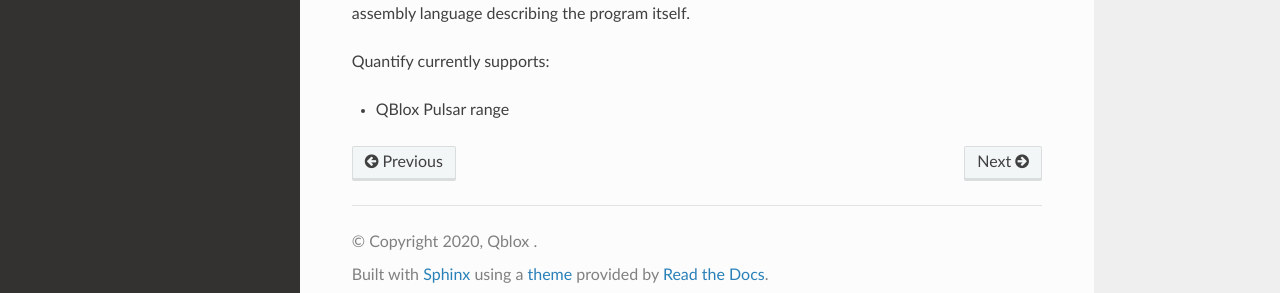
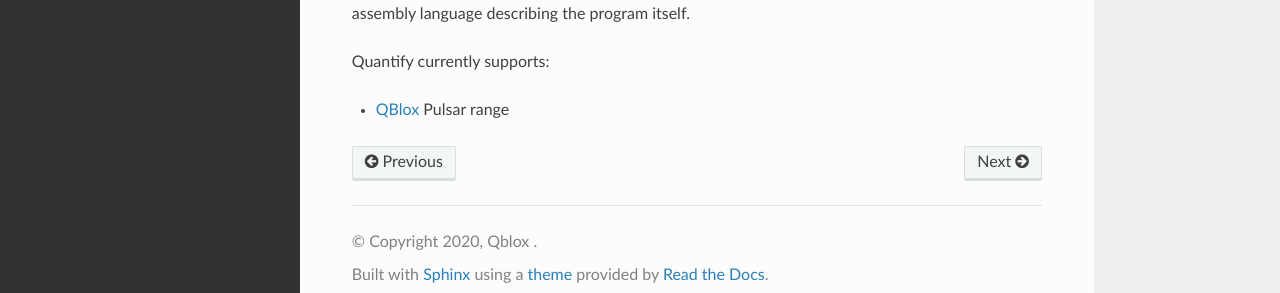
Before and after one commit to quantify-os/quantify-core, a Sphinx documentation site: the page built from doc/toolchain.rst, in a window 1280 px wide. Shown: the part 582-875 px from the top of the page. Built offline with Sphinx 7.4.7 and the Read the Docs theme 2.0.0, drawn with Linux system fonts in a browser that asks for light colours; pages that are not in the unit, such as notebooks, are missing from menus; part of the change alters nothing that is shown.

```diff
--- a/doc/toolchain.rst
+++ b/doc/toolchain.rst
@@ -24,4 +24,6 @@ itself.
 
 Quantify currently supports:
 
-- QBlox Pulsar range
+- QBlox_ Pulsar range
+
+.. _QBlox: https://www.qblox.com/
```
Also changed, not shown: doc/example_notebooks/pulsar_params.ipynb (deleted).
